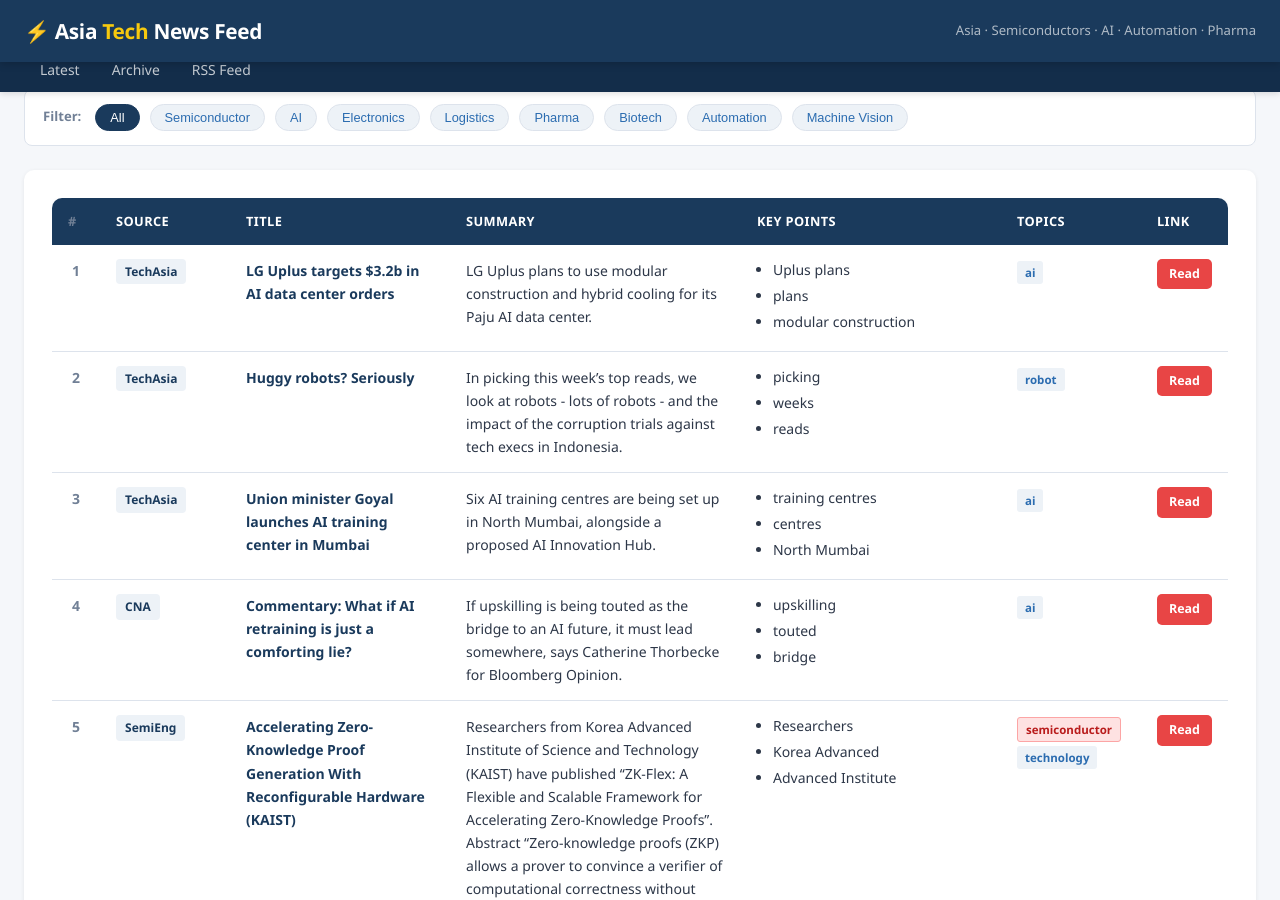
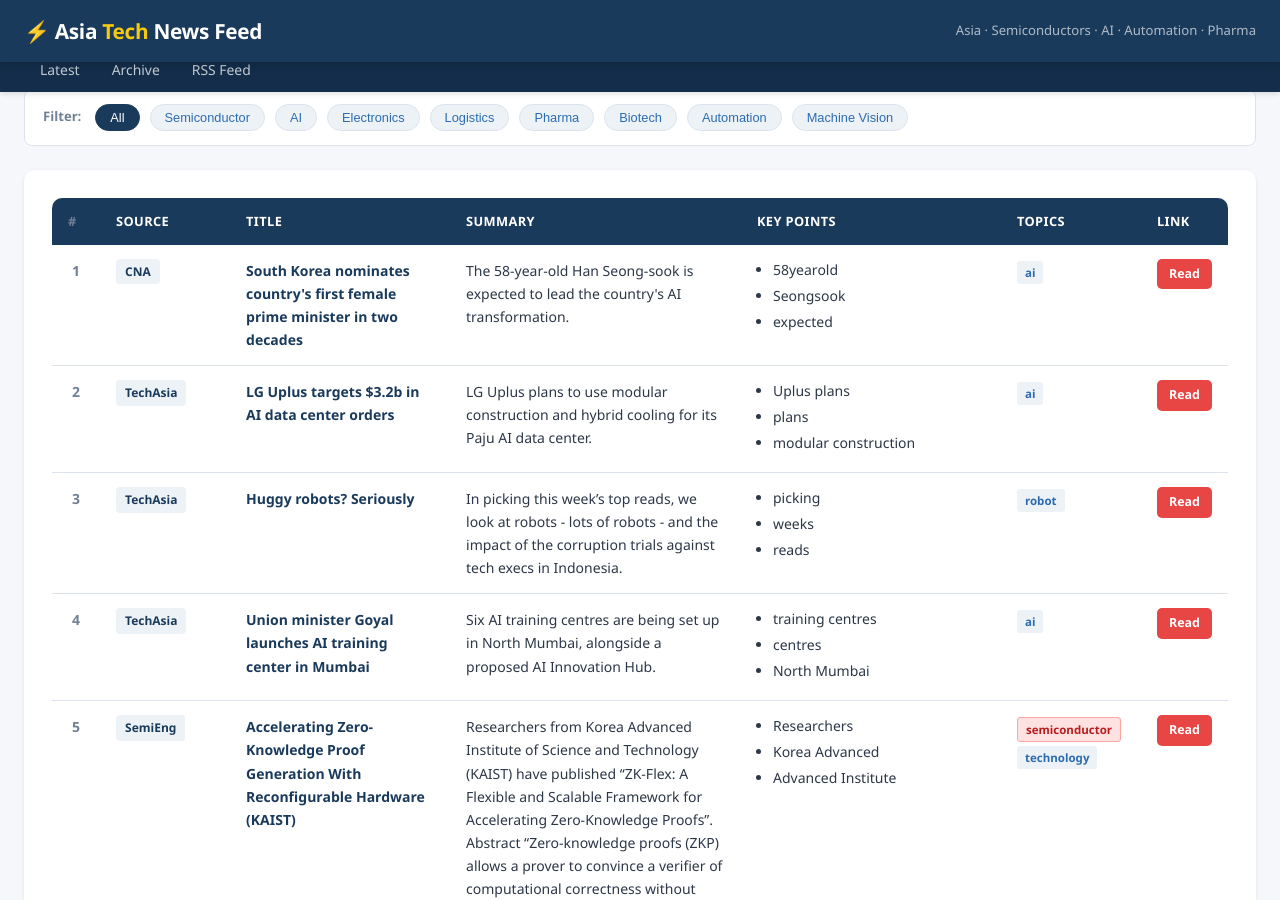
Before and after one commit to asiatechfeed/Asia-Tech-Feed, a Jekyll site: the page built from _posts/2026-06-07-asia-tech-news-digest.md, in a window 1280 px wide and 900 px high, scrolled down 308 px. Built offline with Jekyll 4.4.1, drawn with Linux system fonts in a browser that asks for light colours; comment, search, counter and statistics services are not loaded; some of the changed text lies outside the part shown.

Commit message:
📰 News digest 2026-06-07 (18 articles)

```diff
--- a/_posts/2026-06-07-asia-tech-news-digest.md
+++ b/_posts/2026-06-07-asia-tech-news-digest.md
@@ -23,6 +23,19 @@ csv_file: /assets/data/news-2026-06-07.tsv
 <tbody>
 <tr>
   <td class="col-num">1</td>
+  <td class="col-source"><span class="source-badge">CNA</span></td>
+  <td class="col-title"><span class="article-title">South Korea nominates country's first female prime minister in two decades</span></td>
+  <td class="col-summary">The 58-year-old Han Seong-sook is expected to lead the country's AI transformation.</td>
+  <td class="col-points"><ul class="key-points">
+    <li>58yearold</li>
+    <li>Seongsook</li>
+    <li>expected</li>
+  </ul></td>
+  <td class="col-tags"><span class="tag "> ai </span></td>
+  <td class="col-link"><a class="btn-link" href="https://www.channelnewsasia.com/east-asia/south-korea-han-seongsook-first-female-prime-minister-6167106" target="_blank" rel="noopener">Read</a></td>
+</tr>
+<tr>
+  <td class="col-num">2</td>
   <td class="col-source"><span class="source-badge">TechAsia</span></td>
   <td class="col-title"><span class="article-title">LG Uplus targets $3.2b in AI data center orders</span></td>
   <td class="col-summary">LG Uplus plans to use modular construction and hybrid cooling for its Paju AI data center.</td>
@@ -35,7 +48,7 @@ csv_file: /assets/data/news-2026-06-07.tsv
   <td class="col-link"><a class="btn-link" href="https://www.techinasia.com/google-in-talks-with-lg-uplus-for-s-korea-data-center-sources" target="_blank" rel="noopener">Read</a></td>
 </tr>
 <tr>
-  <td class="col-num">2</td>
+  <td class="col-num">3</td>
   <td class="col-source"><span class="source-badge">TechAsia</span></td>
   <td class="col-title"><span class="article-title">Huggy robots? Seriously</span></td>
   <td class="col-summary">In picking this week’s top reads, we look at robots - lots of robots - and the impact of the corruption trials against tech execs in Indonesia.</td>
@@ -48,7 +61,7 @@ csv_file: /assets/data/news-2026-06-07.tsv
   <td class="col-link"><a class="btn-link" href="https://www.techinasia.com/huggy-robots" target="_blank" rel="noopener">Read</a></td>
 </tr>
 <tr>
-  <td class="col-num">3</td>
+  <td class="col-num">4</td>
   <td class="col-source"><span class="source-badge">TechAsia</span></td>
   <td class="col-title"><span class="article-title">Union minister Goyal launches AI training center in Mumbai</span></td>
   <td class="col-summary">Six AI training centres are being set up in North Mumbai, alongside a proposed AI Innovation Hub.</td>
@@ -59,19 +72,6 @@ csv_file: /assets/data/news-2026-06-07.tsv
   </ul></td>
   <td class="col-tags"><span class="tag "> ai </span></td>
   <td class="col-link"><a class="btn-link" href="https://www.techinasia.com/indias-venture-catalysts-secures-18m-share-sales" target="_blank" rel="noopener">Read</a></td>
-</tr>
-<tr>
-  <td class="col-num">4</td>
-  <td class="col-source"><span class="source-badge">CNA</span></td>
-  <td class="col-title"><span class="article-title">Commentary: What if AI retraining is just a comforting lie?</span></td>
-  <td class="col-summary">If upskilling is being touted as the bridge to an AI future, it must lead somewhere, says Catherine Thorbecke for Bloomberg Opinion.</td>
-  <td class="col-points"><ul class="key-points">
-    <li>upskilling</li>
-    <li>touted</li>
-    <li>bridge</li>
-  </ul></td>
-  <td class="col-tags"><span class="tag "> ai </span></td>
-  <td class="col-link"><a class="btn-link" href="https://www.channelnewsasia.com/commentary/ai-layoffs-job-loss-upskill-reskill-tech-sector-6164066" target="_blank" rel="noopener">Read</a></td>
 </tr>
 <tr>
   <td class="col-num">5</td>
```
Also changed, not shown: other parts of _posts/2026-06-07-asia-tech-news-digest.md (+1 -1 lines), _digest_meta.json (+5 -5 lines), assets/data/news-2026-06-07.tsv (+4 -4 lines).
